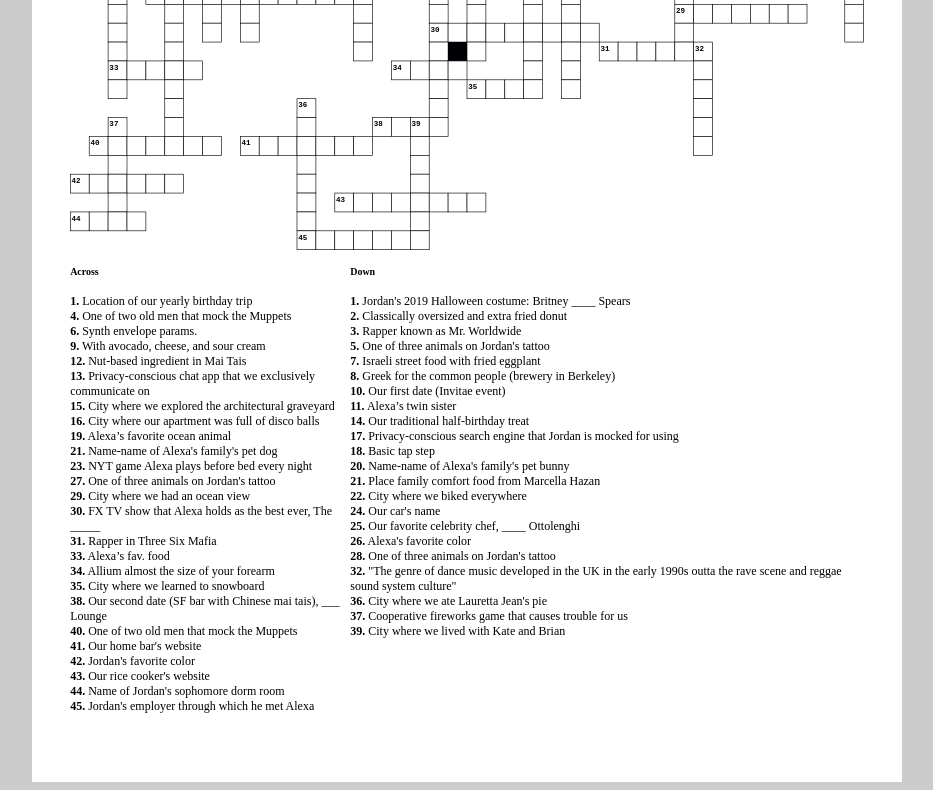
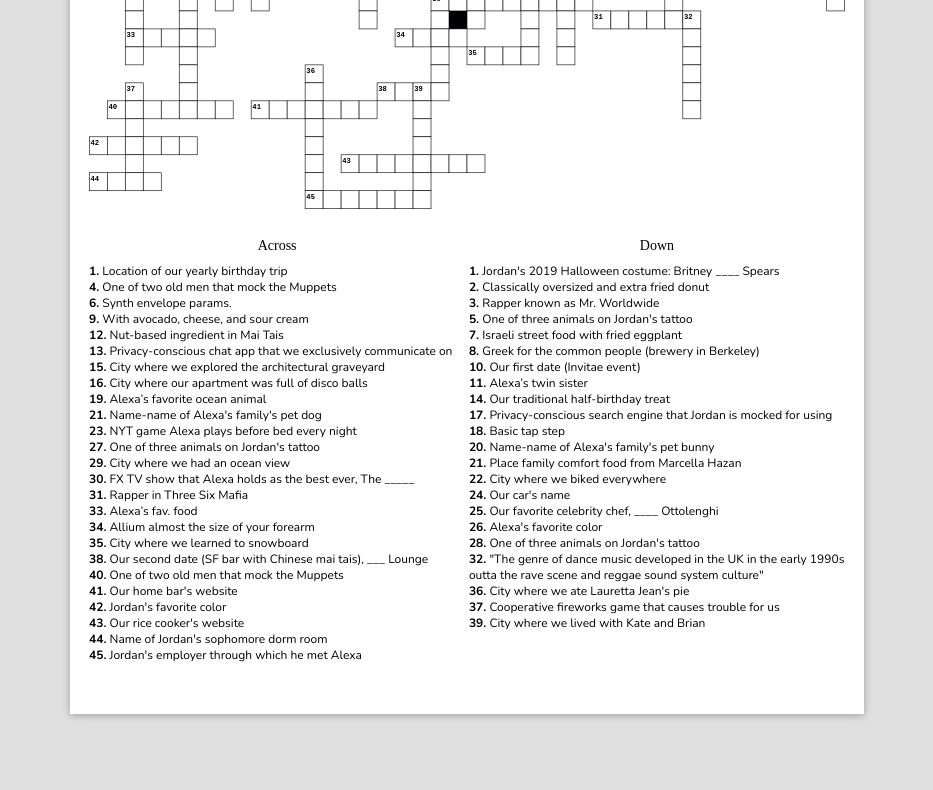
Before and after one commit to jplace/lexjor-crossword, a plain HTML site: page index.html in a window 1280 px wide. Shown: the part 424-1214 px from the top of the page, without its empty margins (173-1106 px from the left). After the commit the page ends 1157 px from the top, so only its background shows below. Drawn offline with nearby package versions, Linux system fonts and the light colour scheme; a web font is replaced by a local one.

Commit message:
more more more

```diff
--- a/index.html
+++ b/index.html
@@ -1,79 +1,113 @@
 <html>
 
 <head>
+    <title>The LexJor Crossword</title>
+    <link href="https://fonts.googleapis.com/css2?family=Jacques+Francois&display=swap" rel="stylesheet">
+    <link href="https://fonts.googleapis.com/css2?family=Lobster&display=swap" rel="stylesheet">
+    <link href="https://fonts.googleapis.com/css2?family=Nunito:ital,wght@0,200..1000;1,200..1000&display=swap" rel="stylesheet">
     <style>
-        /* https://codepen.io/rafaelcastrocouto/pen/poyWPO */
+        /* https://medium.com/@karthikricssion/how-to-design-a-printable-html-page-layout-802bc9ea61dd */
         body {
-            background: rgb(204, 204, 204);
+            font-family: "Nunito", sans-serif;
+            font-optical-sizing: auto;
+            font-weight: 400;
+            font-style: normal;
+            margin: 0
         }
 
-        page {
-            background: white;
-            display: block;
-            margin: 0 auto;
-            /* margin-bottom: 0.5cm; */
-            /* box-shadow: 0 0 0.5cm rgba(0, 0, 0, 0.5); */
+        .sheet-outer {
+            margin: 0;
         }
 
-        page[size="A4"] {
-            width: 21cm;
-            height: 29.7cm;
+        .sheet {
+            margin: 0;
+            overflow: hidden;
+            position: relative;
+            box-sizing: border-box;
+            page-break-after: always;
         }
 
-        page[size="A4"][layout="landscape"] {
-            width: 29.7cm;
-            height: 21cm;
+        @media screen {
+            body {
+                background: #e0e0e0
             }
 
-        page[size="A3"] {
-            width: 29.7cm;
-            height: 42cm;
-        }
-
-        page[size="A3"][layout="landscape"] {
-            width: 42cm;
-            height: 29.7cm;
-        }
-
-        page[size="A5"] {
-            width: 14.8cm;
-            height: 21cm;
-        }
-
-        page[size="A5"][layout="landscape"] {
-            width: 21cm;
-            height: 14.8cm;
-        }
-
-        @media print {
-
-            body,
-            page {
+            .sheet {
                 background: white;
-                margin: 0;
-                box-shadow: 0;
+                box-shadow: 0 .5mm 2mm rgba(0, 0, 0, .3);
+                margin: 5mm auto;
             }
         }
 
+        .sheet-outer.A4 .sheet {
+            width: 210mm;
+            height: 296mm
+        }
+
+        .sheet.padding-5mm {
+            padding: 5mm
+        }
+
+        /* @page {
+            size: A4;
+            margin: 0
+        } */
+
+        @media print {
+            .sheet-outer.A4,
+            .sheet-outer.A5.landscape {
+                width: 210mm
+            }
+        }
+
+        #title {
+            margin: 0 0 7.5mm 0;
+            font-family: "Lobster", sans-serif;
+            font-weight: 400;
+            font-style: normal;
+            font-size: 36px;
+            text-align: center;
+        }
+
         #puzzle {
-
+            margin: 0 0 7.5mm 0;
         }
 
         #clues {
             display: flex;
+            gap: 1mm;
             font-size: 12px;
+        }
+
+        #clues > * {
+            flex: 1;
+        }
+
+        #across-box > h5, #down-box > h5 {
+            margin: 0 0 2.5mm 0;
+            text-align: center;
+            font-family: "Jacques Francois", serif;
+            font-weight: 400;
+            font-style: normal;
+            font-size: 14px;
         }
 
         ol {
             list-style: none;
             padding-left: 0;
+            margin: 0;
+        }
+
+        li {
+            margin: 0mm 0;
         }
     </style>
 </head>
 
 <body>
-    <page size="A4" style="padding: 1cm;">
-        <h1>Alexa & Jordan's Crossword</h1>
+    <div class="sheet-outer A4">
+        <section class="sheet padding-5mm">
+            <h1 id="title">The LexJor Crossword</h1>
             <div id="puzzle">
                 <image src="./crossword.svg">
             </div>
@@ -83,76 +117,98 @@
                     <ol id="across" class="valid-parent">
 
                         <li role="button" tabindex="0" id="clue-31" class="" aria-description="11 letters">
-                        <strong>1.</strong> Location of our yearly birthday trip</li>
+                            <strong>1.</strong> Location of our yearly birthday trip
+                        </li>
 
                         <li role="button" tabindex="0" id="clue-22" aria-description="7 letters" class="">
-                        <strong>4.</strong> One of two old men that mock the Muppets</li>
+                            <strong>4.</strong> One of two old men that mock the Muppets
+                        </li>
 
                         <li role="button" tabindex="0" id="clue-23" aria-description="4 letters" class="">
-                        <strong>6.</strong> Synth envelope params.</li>
+                            <strong>6.</strong> Synth envelope params.
+                        </li>
 
                         <li role="button" tabindex="0" id="clue-45" aria-description="5 letters" class="">
-                        <strong>9.</strong> With avocado, cheese, and sour cream</li>
+                            <strong>9.</strong> With avocado, cheese, and sour cream
+                        </li>
 
                         <li role="button" tabindex="0" id="clue-20" aria-description="6 letters" class="">
-                        <strong>12.</strong> Nut-based ingredient in Mai Tais</li>
+                            <strong>12.</strong> Nut-based ingredient in Mai Tais
+                        </li>
 
                         <li role="button" tabindex="0" id="clue-17" aria-description="6 letters"><strong>13.</strong>
                             Privacy-conscious chat app that we exclusively communicate on</li>
 
                         <li role="button" tabindex="0" id="clue-9" aria-description="13 letters" class="">
-                        <strong>15.</strong> City where we explored the architectural graveyard</li>
+                            <strong>15.</strong> City where we explored the architectural graveyard
+                        </li>
 
-                    <li role="button" tabindex="0" id="clue-11" aria-description="13 letters"><strong>16.</strong> City
+                        <li role="button" tabindex="0" id="clue-11" aria-description="13 letters"><strong>16.</strong>
+                            City
                             where our apartment was full of disco balls</li>
 
                         <li role="button" tabindex="0" id="clue-19" aria-description="5 letters"><strong>19.</strong>
                             Alexa’s favorite ocean animal</li>
 
                         <li role="button" tabindex="0" id="clue-6" aria-description="8 letters" class="">
-                        <strong>21.</strong> Name-name of Alexa's family's pet dog</li>
+                            <strong>21.</strong> Name-name of Alexa's family's pet dog
+                        </li>
 
                         <li role="button" tabindex="0" id="clue-27" aria-description="6 letters" class="">
-                        <strong>23.</strong> NYT game Alexa plays before bed every night</li>
+                            <strong>23.</strong> NYT game Alexa plays before bed every night
+                        </li>
 
                         <li role="button" tabindex="0" id="clue-25" aria-description="12 letters" class="">
-                        <strong>27.</strong> One of three animals on Jordan's tattoo</li>
+                            <strong>27.</strong> One of three animals on Jordan's tattoo
+                        </li>
 
-                    <li role="button" tabindex="0" id="clue-10" aria-description="7 letters"><strong>29.</strong> City
+                        <li role="button" tabindex="0" id="clue-10" aria-description="7 letters"><strong>29.</strong>
+                            City
                             where we had an ocean view</li>
 
                         <li role="button" tabindex="0" id="clue-32" aria-description="9 letters" class="">
-                        <strong>30.</strong> FX TV show that Alexa holds as the best ever, The _____</li>
+                            <strong>30.</strong> FX TV show that Alexa holds as the best ever, The _____
+                        </li>
 
                         <li role="button" tabindex="0" id="clue-28" aria-description="6 letters" class="active">
-                        <strong>31.</strong> Rapper in Three Six Mafia</li>
+                            <strong>31.</strong> Rapper in Three Six Mafia
+                        </li>
 
                         <li role="button" tabindex="0" id="clue-16" aria-description="5 letters" class="">
-                        <strong>33.</strong> Alexa’s fav. food</li>
+                            <strong>33.</strong> Alexa’s fav. food
+                        </li>
 
                         <li role="button" tabindex="0" id="clue-46" aria-description="4 letters" class="">
-                        <strong>34.</strong> Allium almost the size of your forearm</li>
+                            <strong>34.</strong> Allium almost the size of your forearm
+                        </li>
 
                         <li role="button" tabindex="0" id="clue-7" aria-description="4 letters" class="">
-                        <strong>35.</strong> City where we learned to snowboard</li>
+                            <strong>35.</strong> City where we learned to snowboard
+                        </li>
 
                         <li role="button" tabindex="0" id="clue-4" aria-description="4 letters" class="">
-                        <strong>38.</strong> Our second date (SF bar with Chinese mai tais), ___ Lounge</li>
+                            <strong>38.</strong> Our second date (SF bar with Chinese mai tais), ___ Lounge
+                        </li>
 
                         <li role="button" tabindex="0" id="clue-21" aria-description="7 letters" class="">
-                        <strong>40.</strong> One of two old men that mock the Muppets</li>
+                            <strong>40.</strong> One of two old men that mock the Muppets
+                        </li>
 
                         <li role="button" tabindex="0" id="clue-41" aria-description="7 letters" class="">
-                        <strong>41.</strong> Our home bar's website</li>
+                            <strong>41.</strong> Our home bar's website
+                        </li>
 
                         <li role="button" tabindex="0" id="clue-35" aria-description="6 letters" class="">
-                        <strong>42.</strong> Jordan's favorite color</li>
+                            <strong>42.</strong> Jordan's favorite color
+                        </li>
 
                         <li role="button" tabindex="0" id="clue-42" aria-description="8 letters" class="">
-                        <strong>43.</strong> Our rice cooker's website</li>
+                            <strong>43.</strong> Our rice cooker's website
+                        </li>
 
                         <li role="button" tabindex="0" id="clue-33" aria-description="4 letters" class="">
-                        <strong>44.</strong> Name of Jordan's sophomore dorm room</li>
+                            <strong>44.</strong> Name of Jordan's sophomore dorm room
+                        </li>
 
                         <li role="button" tabindex="0" id="clue-0" aria-description="7 letters"><strong>45.</strong>
                             Jordan's employer through which he met Alexa</li>
@@ -167,73 +223,94 @@
                             Jordan's 2019 Halloween costume: Britney ____ Spears</li>
 
                         <li role="button" tabindex="0" id="clue-30" aria-description="7 letters" class="">
-                        <strong>2.</strong> Classically oversized and extra fried donut</li>
+                            <strong>2.</strong> Classically oversized and extra fried donut
+                        </li>
 
                         <li role="button" tabindex="0" id="clue-29" aria-description="7 letters" class="">
-                        <strong>3.</strong> Rapper known as Mr. Worldwide</li>
+                            <strong>3.</strong> Rapper known as Mr. Worldwide
+                        </li>
 
-                    <li role="button" tabindex="0" id="clue-24" aria-description="8 letters"><strong>5.</strong> One of
+                        <li role="button" tabindex="0" id="clue-24" aria-description="8 letters"><strong>5.</strong> One
+                            of
                             three animals on Jordan's tattoo</li>
 
-                    <li role="button" tabindex="0" id="clue-39" aria-description="6 letters"><strong>7.</strong> Israeli
+                        <li role="button" tabindex="0" id="clue-39" aria-description="6 letters"><strong>7.</strong>
+                            Israeli
                             street food with fried eggplant</li>
 
                         <li role="button" tabindex="0" id="clue-15" aria-description="9 letters" class="">
-                        <strong>8.</strong> Greek for the common people (brewery in Berkeley)</li>
+                            <strong>8.</strong> Greek for the common people (brewery in Berkeley)
+                        </li>
 
                         <li role="button" tabindex="0" id="clue-3" aria-description="12 letters" class="">
-                        <strong>10.</strong> Our first date (Invitae event)</li>
+                            <strong>10.</strong> Our first date (Invitae event)
+                        </li>
 
                         <li role="button" tabindex="0" id="clue-1" aria-description="8 letters" class="">
-                        <strong>11.</strong> Alexa’s twin sister</li>
+                            <strong>11.</strong> Alexa’s twin sister
+                        </li>
 
-                    <li role="button" tabindex="0" id="clue-38" aria-description="8 letters"><strong>14.</strong> Our
+                        <li role="button" tabindex="0" id="clue-38" aria-description="8 letters"><strong>14.</strong>
+                            Our
                             traditional half-birthday treat</li>
 
                         <li role="button" tabindex="0" id="clue-18" aria-description="10 letters" class="">
-                        <strong>17.</strong> Privacy-conscious search engine that Jordan is mocked for using</li>
+                            <strong>17.</strong> Privacy-conscious search engine that Jordan is mocked for using
+                        </li>
 
                         <li role="button" tabindex="0" id="clue-44" aria-description="7 letters" class="">
-                        <strong>18.</strong> Basic tap step</li>
+                            <strong>18.</strong> Basic tap step
+                        </li>
 
                         <li role="button" tabindex="0" id="clue-5" aria-description="6 letters"><strong>20.</strong>
                             Name-name of Alexa's family's pet bunny</li>
 
-                    <li role="button" tabindex="0" id="clue-37" aria-description="9 letters"><strong>21.</strong> Place
+                        <li role="button" tabindex="0" id="clue-37" aria-description="9 letters"><strong>21.</strong>
+                            Place
                             family comfort food from Marcella Hazan</li>
 
                         <li role="button" tabindex="0" id="clue-12" aria-description="10 letters" class="">
-                        <strong>22.</strong> City where we biked everywhere</li>
+                            <strong>22.</strong> City where we biked everywhere
+                        </li>
 
-                    <li role="button" tabindex="0" id="clue-14" aria-description="7 letters"><strong>24.</strong> Our
+                        <li role="button" tabindex="0" id="clue-14" aria-description="7 letters"><strong>24.</strong>
+                            Our
                             car's name</li>
 
                         <li role="button" tabindex="0" id="clue-2" aria-description="5 letters"><strong>25.</strong> Our
                             favorite celebrity chef, ____ Ottolenghi</li>
 
                         <li role="button" tabindex="0" id="clue-34" aria-description="5 letters" class="">
-                        <strong>26.</strong> Alexa's favorite color</li>
+                            <strong>26.</strong> Alexa's favorite color
+                        </li>
 
-                    <li role="button" tabindex="0" id="clue-26" aria-description="9 letters"><strong>28.</strong> One of
+                        <li role="button" tabindex="0" id="clue-26" aria-description="9 letters"><strong>28.</strong>
+                            One of
                             three animals on Jordan's tattoo</li>
 
                         <li role="button" tabindex="0" id="clue-40" aria-description="6 letters" class="">
-                        <strong>32.</strong> "The genre of dance music developed in the UK in the early 1990s outta the
-                        rave scene and reggae sound system culture"</li>
+                            <strong>32.</strong> "The genre of dance music developed in the UK in the early 1990s outta
+                            the
+                            rave scene and reggae sound system culture"
+                        </li>
 
                         <li role="button" tabindex="0" id="clue-8" aria-description="8 letters" class="">
-                        <strong>36.</strong> City where we ate Lauretta Jean's pie</li>
+                            <strong>36.</strong> City where we ate Lauretta Jean's pie
+                        </li>
 
                         <li role="button" tabindex="0" id="clue-43" aria-description="6 letters" class="">
-                        <strong>37.</strong> Cooperative fireworks game that causes trouble for us</li>
+                            <strong>37.</strong> Cooperative fireworks game that causes trouble for us
+                        </li>
 
-                    <li role="button" tabindex="0" id="clue-13" aria-description="7 letters"><strong>39.</strong> City
+                        <li role="button" tabindex="0" id="clue-13" aria-description="7 letters"><strong>39.</strong>
+                            City
                             where we lived with Kate and Brian</li>
 
                     </ol>
                 </div>
             </div>
-    </page>
+        </section>
+    </div>
 </body>
 
 </html>
```
Lines whose indentation alone changed are shown as unchanged.
